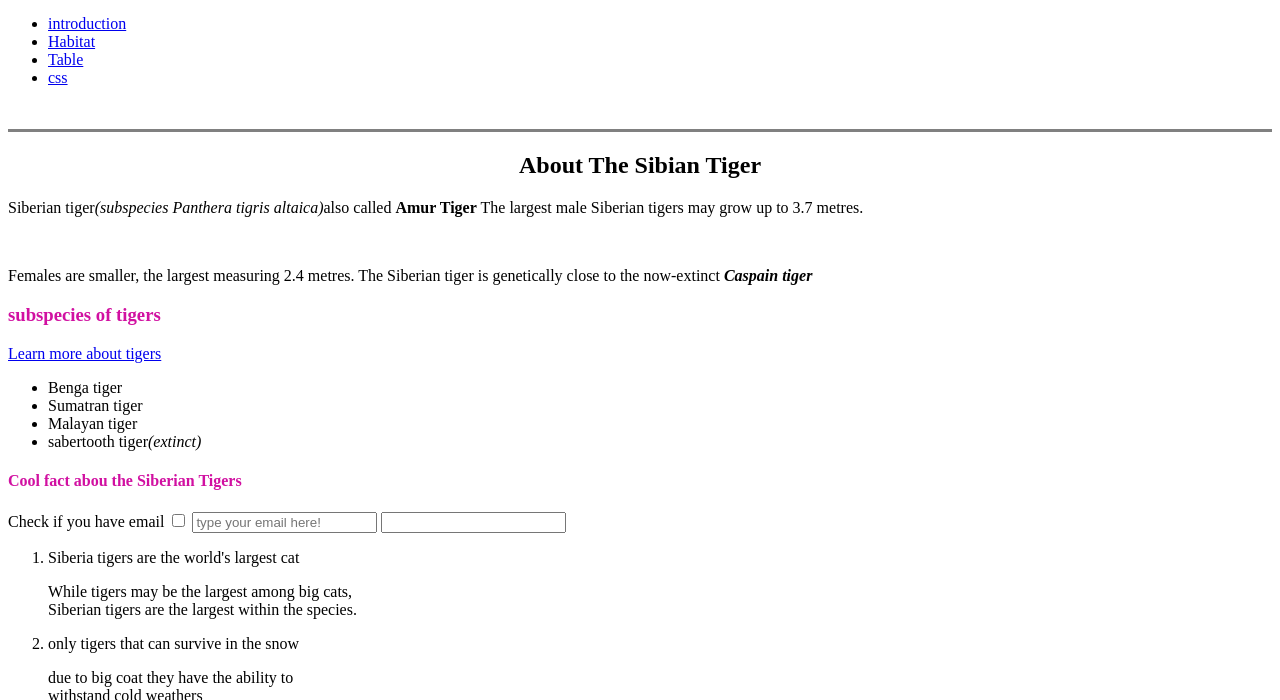
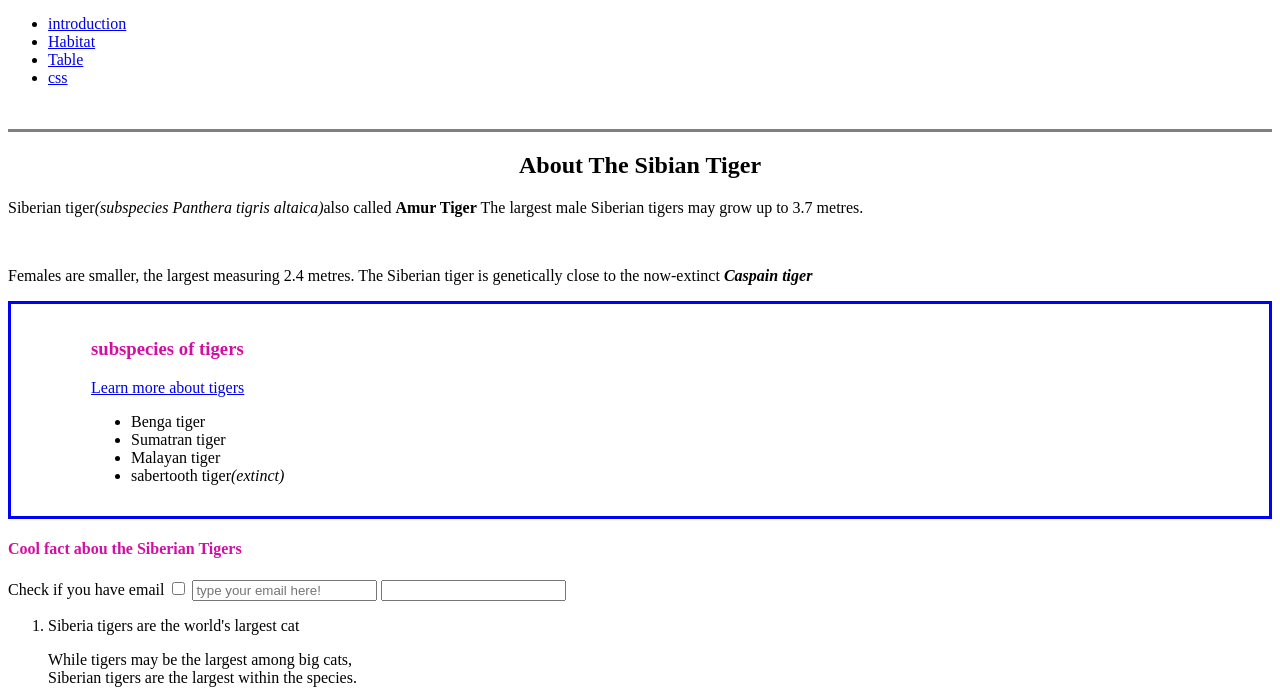
Before and after one commit to SSamuel11/Webb, a plain HTML site: page index.html in a window 1280 px wide. Shown: the part 107-807 px from the top of the page. Drawn offline with Linux system fonts and the light colour scheme.

Commit message:
new div
to use padding

```diff
--- a/index.html
+++ b/index.html
@@ -9,6 +9,7 @@
 
 </head>
 <body>
+
   <h1  id="big-header">Sibrian tiger</h1>
   <div id="textt">
     <h3>sub-</h3>
@@ -19,7 +20,7 @@
   <nv>
 
     <ul>
-      <li> <a href="#introduction">introduction</a></li>
+      <li><a href="#introduction">introduction</a></li>
       <li><a href="#Habitat">Habitat</a></li>
       <li><a href="#Table">Table</a></li>
       <li><a href="#css">css</a></li>
@@ -43,7 +44,7 @@
   </p>
 
 
-  <div class="part-div">
+  <div class="border">
     <h3 class="Sub-speices">subspecies of tigers</h3>
     <a href="https://en.wikipedia.org/wiki/Siberian_tiger" target="_blank">Learn more about tigers</a>
     <ul>
@@ -52,6 +53,8 @@
       <li>Malayan tiger</li>
       <li>sabertooth tiger<em>(extinct)</em></li>
     </ul>
+  </div>
+
 </div>
 <div class="part-div">
   <div class="Fact">
```
Lines whose indentation alone changed are shown as unchanged.
